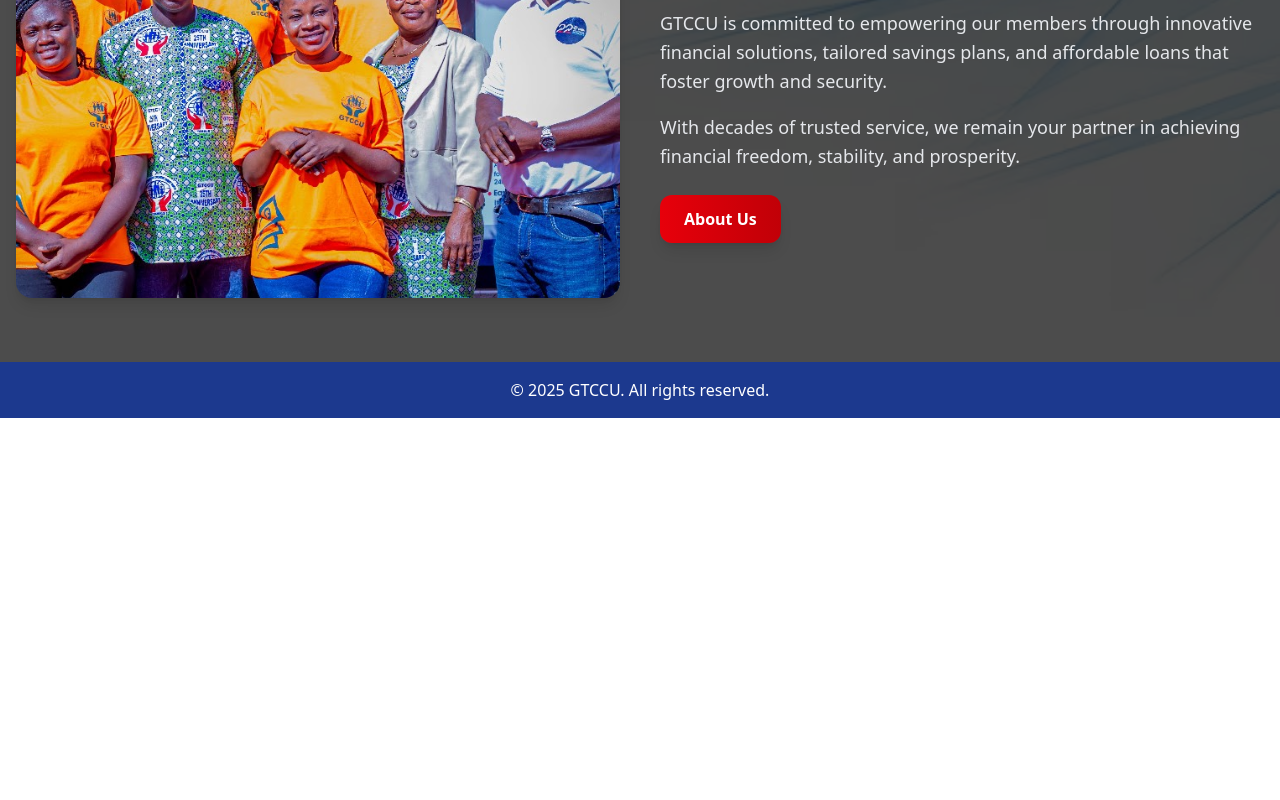
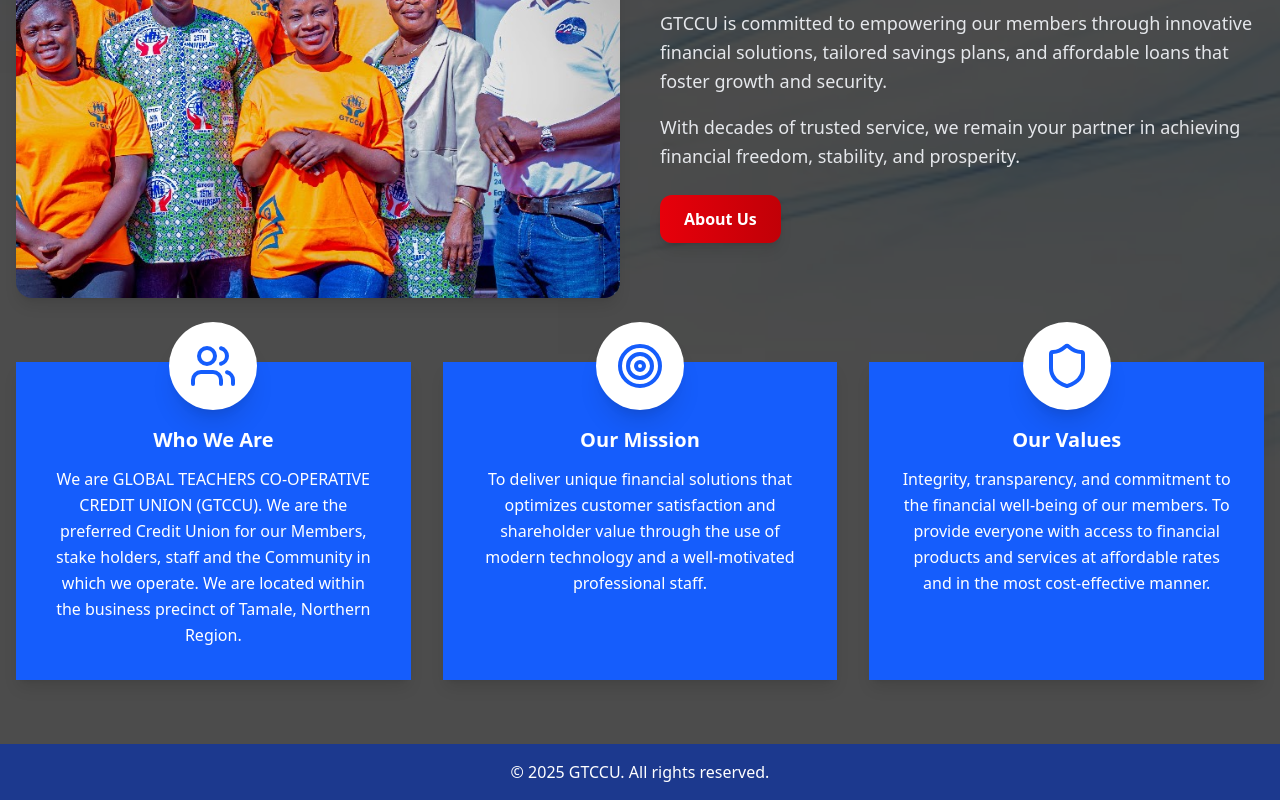
Before and after one commit to Namibra-Devs/gtccu_website, a React (Vite) app in the folder gtccu/: page / in a window 1280 px wide. Shown: the part 1068-1868 px from the top of the page. Before the commit the page ends 1486 px from the top, so only its background shows below. Built offline with nearby package versions, Linux system fonts and the light colour scheme.

Commit message:
about section cards added

```diff
--- a/gtccu/src/components/sections/AboutSection.jsx
+++ b/gtccu/src/components/sections/AboutSection.jsx
@@ -1,6 +1,7 @@
 import { motion, AnimatePresence } from "framer-motion";
 import { Link } from "react-router-dom";
 import { useState, useEffect, useRef } from "react";
+import { Users, Target, Shield } from "lucide-react";
 
 export default function AboutSection() {
   const news = [
@@ -30,9 +31,12 @@
   useEffect(() => {
     if (isPaused) return;
 
-    const interval = setInterval(() => {
-      setCurrentNewsIndex((prev) => (prev + 1) % news.length);
-    }, isMobile ? 4000 : 3000); // Mobile gives more time for full slide
+    const interval = setInterval(
+      () => {
+        setCurrentNewsIndex((prev) => (prev + 1) % news.length);
+      },
+      isMobile ? 4000 : 3000
+    );
 
     return () => clearInterval(interval);
   }, [news.length, isPaused, isMobile]);
@@ -87,7 +91,7 @@
             </div>
           )}
 
-          {/* ✅ Mobile Animation (continuous marquee) */}
+          {/* ✅ Mobile Animation */}
           {isMobile && (
             <div className="relative flex-1 min-h-[44px] overflow-hidden ml-2 flex items-center">
               <div
@@ -95,16 +99,16 @@
                 style={{
                   animation: "marquee 85s linear infinite",
                   animationPlayState: isPaused ? "paused" : "running",
-                  width: `${news.length * 200}%`, // Double the width for seamless loop
+                  width: `${news.length * 200}%`,
                   display: "flex",
-                  gap: "2rem", // Space between items
+                  gap: "2rem",
                 }}
               >
                 {[...news, ...news].map((item, idx) => (
                   <span
                     key={idx}
                     className="text-white font-medium text-base whitespace-nowrap"
-                    style={{ flex: `0 0 ${100 / news.length}%` }} // Equal width for each item
+                    style={{ flex: `0 0 ${100 / news.length}%` }}
                   >
                     {item}
                   </span>
@@ -121,7 +125,7 @@
             </div>
           )}
 
-          {/* Navigation Dots (Desktop Only) */}
+          {/* Navigation Dots */}
           <div className="flex-shrink-0 flex space-x-1 mx-3 hidden md:flex">
             {news.map((_, idx) => (
               <button
@@ -186,6 +190,46 @@
             </motion.div>
           </motion.div>
         </div>
+
+        {/* 🔵 About Cards */}
+        <div className="grid md:grid-cols-3 gap-8 mt-16">
+          {[
+            {
+              title: "Who We Are",
+              desc: "We are GLOBAL TEACHERS CO-OPERATIVE CREDIT UNION (GTCCU). We are the preferred Credit Union for our Members, stake holders, staff and the Community in which we operate. We are located within the business precinct of Tamale, Northern Region.",
+              icon: <Users className="w-12 h-12 text-blue-600" />,
+            },
+            {
+              title: "Our Mission",
+              desc: "To deliver unique financial solutions that optimizes customer satisfaction and shareholder value through the use of modern technology and a well-motivated professional staff.",
+              icon: <Target className="w-12 h-12 text-blue-600" />,
+            },
+            {
+              title: "Our Values",
+              desc: "Integrity, transparency, and commitment to the financial well-being of our members. To provide everyone with access to financial products and services at affordable rates and in the most cost-effective manner.",
+              icon: <Shield className="w-12 h-12 text-blue-600" />,
+            },
+          ].map((card, idx) => (
+            <motion.div
+              key={idx}
+              className="relative bg-blue-600 backdrop-blur-md p-8 pt-16 shadow-lg text-center text-white"
+              initial={{ opacity: 0, y: 20 }}
+              whileInView={{ opacity: 1, y: 0 }}
+              transition={{ duration: 0.6, delay: idx * 0.2 }}
+              viewport={{ once: true }}
+            >
+              {/* 🔵 Overlapping Icon */}
+              <div className="absolute -top-10 left-1/2 transform -translate-x-1/2 ">
+                <div className="w-22 h-22  bg-white rounded-full flex items-center justify-center shadow-xl">
+                  {card.icon}
+                </div>
+              </div>
+
+              <h3 className="text-xl font-bold mb-3">{card.title}</h3>
+              <p className="text-white text-md leading-relaxed">{card.desc}</p>
+            </motion.div>
+          ))}
+        </div>
       </div>
     </section>
   );
```
